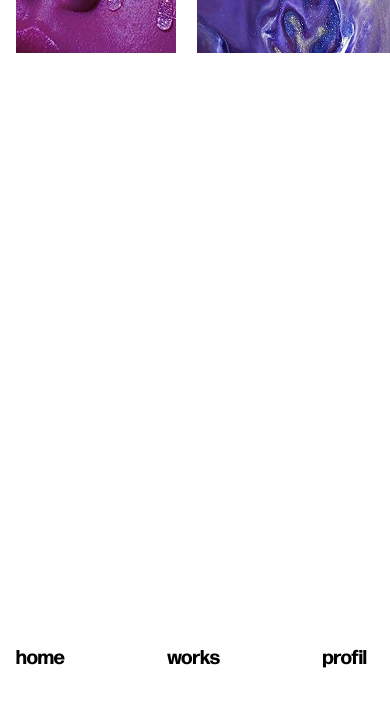
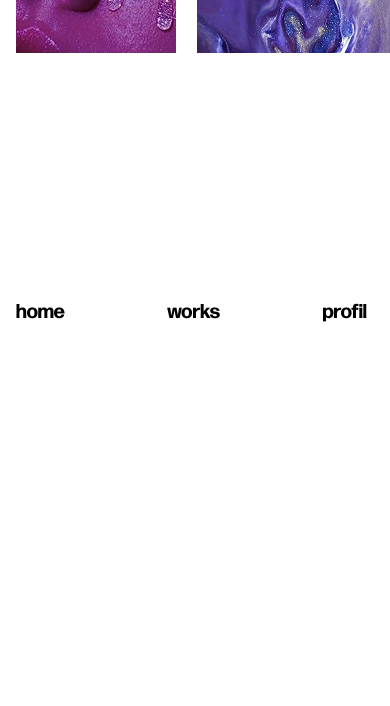
Before and after one commit to AdryanPro/claxStudio, a React (Vite) app: page /Molly in a window 390 px wide. Shown: the part 1054-1760 px from the top of the page. Built offline with nearby package versions, Linux system fonts and the light colour scheme; the HTML template or start-up script is replaced by a standard one; a web font is replaced by a local one.

Commit message:
Move worksMenuWrapper slightly to the top

```diff
--- a/src/CSS/TopProjectMobile.css
+++ b/src/CSS/TopProjectMobile.css
@@ -15,6 +15,7 @@
     .worksMenuWrapper{
         min-width: 90vw;
         left: 1rem;
+        bottom: 70vh !important;
         display: flex;
         justify-content: space-between;
     }
--- a/src/components/TopProject.jsx
+++ b/src/components/TopProject.jsx
@@ -183,7 +183,6 @@ const TopProject = ({
             </section>
           )}
         </div>
-
         {/* Navigation Links */}
         <div className="worksMenuWrapper">
           <Link to="/">home</Link>
```
